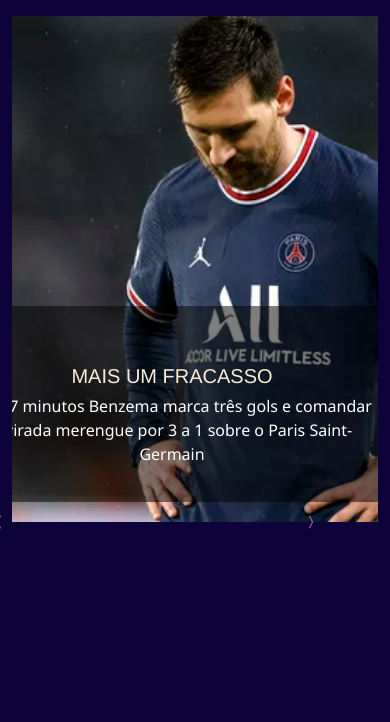
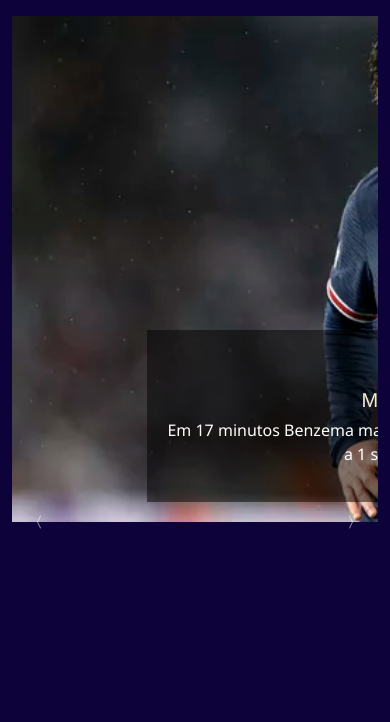
Before and after one commit to Gus77/tudo-da-errado-ucl, a plain HTML site: page Projeto Champions Refeito/home.html in a window 390 px wide. Shown: the part 122-844 px from the top of the page. Drawn offline with nearby package versions, Linux system fonts and the light colour scheme; a web font is replaced by a local one.

Commit message:
Update style.css

```diff
--- a/Projeto Champions Refeito/css/style.css
+++ b/Projeto Champions Refeito/css/style.css
@@ -24,7 +24,6 @@ h1{
 
 .login{
     border-right: 1px solid #fff;
-    padding-right: 40px;
 }
 
 p{
@@ -227,27 +226,28 @@ i{
     padding: 20px;
 }
 
-.carousel-item{
+section .carousel-item{
     background-position: center center;
     width: auto;
 }
 
-
-.carousel-control-prev{
-    margin-left: -40px;
-}
-.carousel-control-next{
-    margin-right: 40px;
+section .carousel-item:hover{
+    background: #ffffff;
 }
 
+section .carousel-inner img:hover{
+    opacity: 0.8;
+}
+
+
 @media(max-width:1199px){
-    .carousel-caption{
+    sextion .carousel-caption{
         width: 450px;
     }
 }
 
 @media(max-width:992px){
-    .carousel-item{
+    sextion .carousel-item{
         margin-left: -200px;
     }
 }
```
